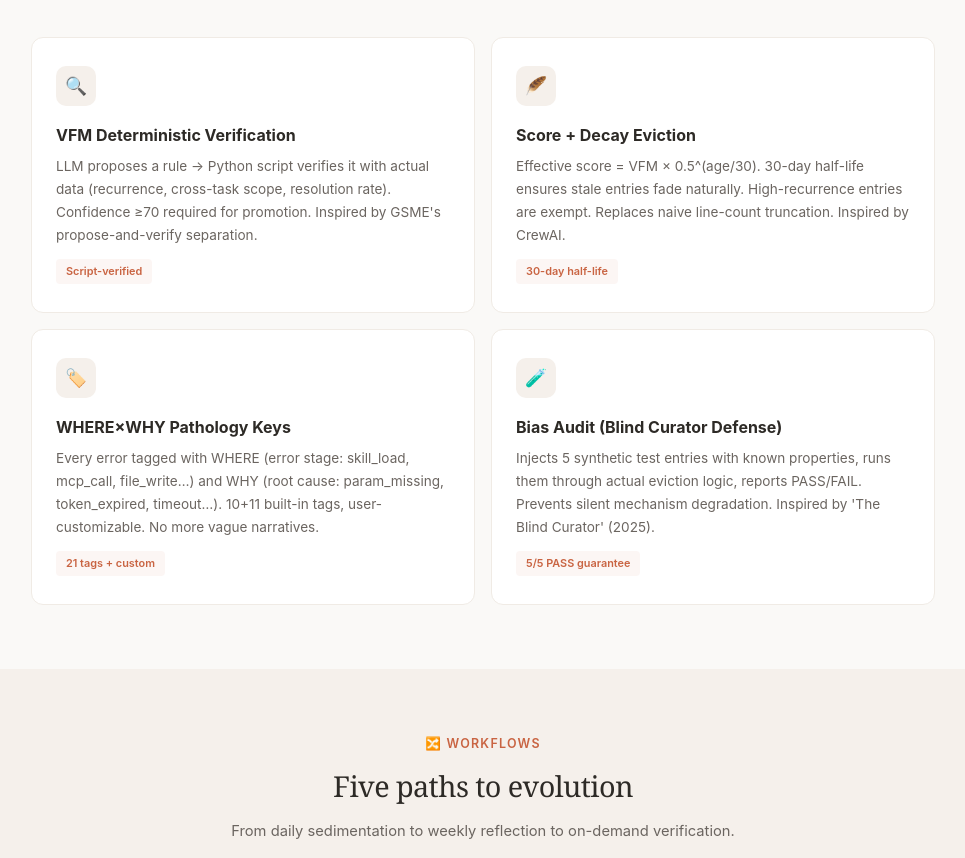
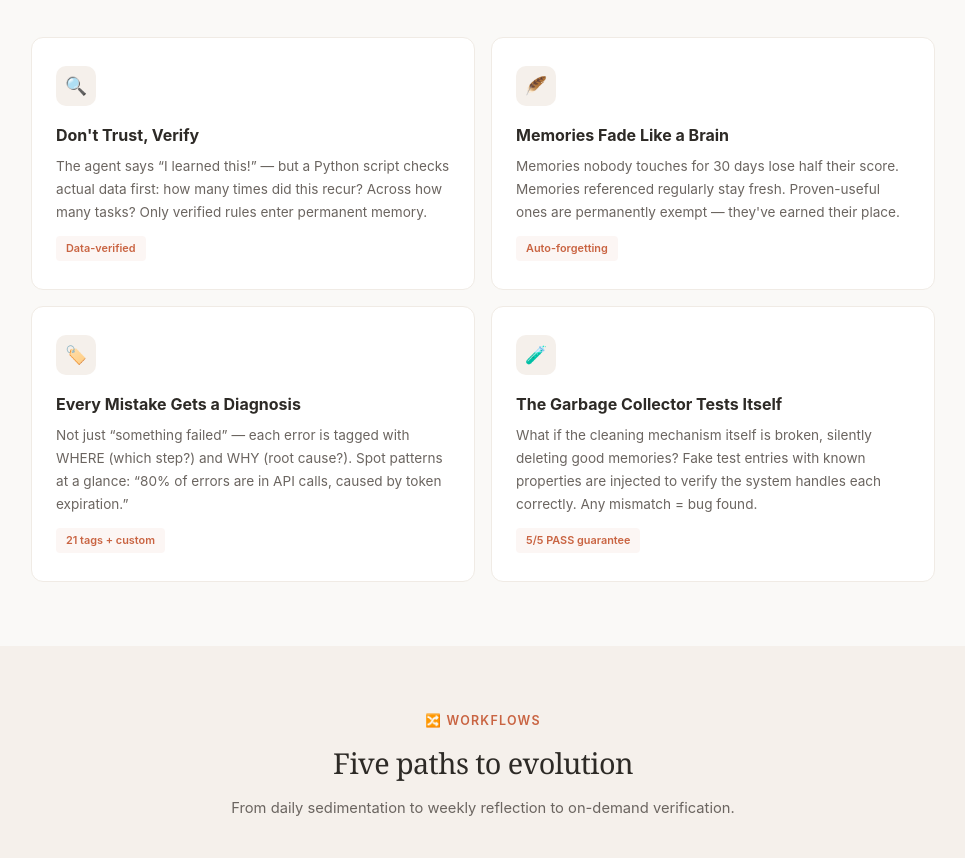
Before and after one commit to muippt/mu-self-evolve, a plain HTML site: page index.html in a window 1280 px wide. Shown: the part 881-1739 px from the top of the page, without its empty margins (157-1122 px from the left). Drawn offline with Linux system fonts and the light colour scheme.

Commit message:
refactor: rewrite Core Highlights for accessibility
Replace academic jargon with plain-language analogies:
- 'VFM Deterministic Verification' → 'Don't Trust, Verify'
- 'Score + Decay Eviction' → 'Memories Fade Like a Brain'
- 'WHERE×WHY Pathology Keys' → 'Every Mistake Gets a Diagnosis'
- 'Bias Audit (Blind Curator Defense)' → 'The Garbage Collector Tests Itself'

Updated in README.md, README_CN.md, and index.html (Landing Page).

```diff
--- a/index.html
+++ b/index.html
@@ -174,26 +174,26 @@ footer{padding:40px 0;border-top:1px solid var(--border-light);background:var(--
 <div class="cards-grid">
 <div class="card">
 <div class="card-icon">🔍</div>
-<h3><span data-en="VFM Deterministic Verification" data-zh="VFM 确定性验算">VFM 确定性验算</span></h3>
-<p><span data-en="LLM proposes a rule → Python script verifies it with actual data (recurrence, cross-task scope, resolution rate). Confidence ≥70 required for promotion. Inspired by GSME's propose-and-verify separation." data-zh="LLM 提议规则 → Python 脚本用实际数据验证（复现次数、跨任务数、解决率）。置信度≥70 才能提升。受 GSME 提议与验证分离启发。">LLM 提议规则 → Python 脚本用实际数据验证（复现次数、跨任务数、解决率）。置信度≥70 才能提升。受 GSME 提议与验证分离启发。</span></p>
-<div class="card-tag"><span data-en="Script-verified" data-zh="脚本验证">脚本验证</span></div>
+<h3><span data-en="Don't Trust, Verify" data-zh="别光听 AI 自己说">别光听 AI 自己说</span></h3>
+<p><span data-en="The agent says “I learned this!” — but a Python script checks actual data first: how many times did this recur? Across how many tasks? Only verified rules enter permanent memory." data-zh="Agent 说「我学到了！」——但 Python 脚本先查实际数据：复现了几次？跨了几个任务？只有验过的规则才能进永久记忆。">Agent 说「我学到了！」——但 Python 脚本先查实际数据：复现了几次？跨了几个任务？只有验过的规则才能进永久记忆。</span></p>
+<div class="card-tag"><span data-en="Data-verified" data-zh="数据验证">数据验证</span></div>
 </div>
 <div class="card">
 <div class="card-icon">🪶</div>
-<h3><span data-en="Score + Decay Eviction" data-zh="评分+衰减淘汰">评分+衰减淘汰</span></h3>
-<p><span data-en="Effective score = VFM × 0.5^(age/30). 30-day half-life ensures stale entries fade naturally. High-recurrence entries are exempt. Replaces naive line-count truncation. Inspired by CrewAI." data-zh="有效分 = VFM × 0.5^(age/30)。30天半衰期确保过时条目自然消退。高复现条目豁免。替代简单行数截断。受 CrewAI 启发。">有效分 = VFM × 0.5^(age/30)。30天半衰期确保过时条目自然消退。高复现条目豁免。替代简单行数截断。受 CrewAI 启发。</span></p>
-<div class="card-tag"><span data-en="30-day half-life" data-zh="30天半衰期">30天半衰期</span></div>
+<h3><span data-en="Memories Fade Like a Brain" data-zh="记忆会像人脑一样遗忘">记忆会像人脑一样遗忘</span></h3>
+<p><span data-en="Memories nobody touches for 30 days lose half their score. Memories referenced regularly stay fresh. Proven-useful ones are permanently exempt — they've earned their place." data-zh="30 天没人碰的记忆分数减半。被引用的记忆保持新鲜。证明有用的记忆永久豁免——它们已赢得自己的位置。">30 天没人碰的记忆分数减半。被引用的记忆保持新鲜。证明有用的记忆永久豁免——它们已赢得自己的位置。</span></p>
+<div class="card-tag"><span data-en="Auto-forgetting" data-zh="自动遗忘">自动遗忘</span></div>
 </div>
 <div class="card">
 <div class="card-icon">🏷️</div>
-<h3><span data-en="WHERE×WHY Pathology Keys" data-zh="WHERE×WHY 病理键">WHERE×WHY 病理键</span></h3>
-<p><span data-en="Every error tagged with WHERE (error stage: skill_load, mcp_call, file_write…) and WHY (root cause: param_missing, token_expired, timeout…). 10+11 built-in tags, user-customizable. No more vague narratives." data-zh="每条错误标注 WHERE（出错环节：skill_load、mcp_call、file_write…）和 WHY（根因：param_missing、token_expired、timeout…）。10+11 内置标签，支持自定义。告别模糊叙事。">每条错误标注 WHERE（出错环节：skill_load、mcp_call、file_write…）和 WHY（根因：param_missing、token_expired、timeout…）。10+11 内置标签，支持自定义。告别模糊叙事。</span></p>
+<h3><span data-en="Every Mistake Gets a Diagnosis" data-zh="每个错误都有病历">每个错误都有病历</span></h3>
+<p><span data-en="Not just “something failed” — each error is tagged with WHERE (which step?) and WHY (root cause?). Spot patterns at a glance: “80% of errors are in API calls, caused by token expiration.”" data-zh="不只是「出错了」——每条错误标注 WHERE（哪一步？）和 WHY（为什么？）。一眼看出规律：「80% 的错误都在 API 调用，根因都是 token 过期。」">不只是「出错了」——每条错误标注 WHERE（哪一步？）和 WHY（为什么？）。一眼看出规律：「80% 的错误都在 API 调用，根因都是 token 过期。」</span></p>
 <div class="card-tag"><span data-en="21 tags + custom" data-zh="21标签+自定义">21标签+自定义</span></div>
 </div>
 <div class="card">
 <div class="card-icon">🧪</div>
-<h3><span data-en="Bias Audit (Blind Curator Defense)" data-zh="评委偏差审计（盲人策展人防御）">评委偏差审计（盲人策展人防御）</span></h3>
-<p><span data-en="Injects 5 synthetic test entries with known properties, runs them through actual eviction logic, reports PASS/FAIL. Prevents silent mechanism degradation. Inspired by 'The Blind Curator' (2025)." data-zh="注入5条已知属性的合成测试条目，用实际淘汰逻辑运行，报告PASS/FAIL。防止淘汰机制静默失效。受「盲人策展人」(2025) 启发。">注入5条已知属性的合成测试条目，用实际淘汰逻辑运行，报告PASS/FAIL。防止淘汰机制静默失效。受「盲人策展人」(2025) 启发。</span></p>
+<h3><span data-en="The Garbage Collector Tests Itself" data-zh="清道夫会给自己做体检">清道夫会给自己做体检</span></h3>
+<p><span data-en="What if the cleaning mechanism itself is broken, silently deleting good memories? Fake test entries with known properties are injected to verify the system handles each correctly. Any mismatch = bug found." data-zh="如果清理机制本身坏了，在默默删好记忆呢？注入已知属性的假测试条目，验证系统是否正确处理每条。任何不匹配 = 发现 bug。">如果清理机制本身坏了，在默默删好记忆呢？注入已知属性的假测试条目，验证系统是否正确处理每条。任何不匹配 = 发现 bug。</span></p>
 <div class="card-tag"><span data-en="5/5 PASS guarantee" data-zh="5/5 PASS 保障">5/5 PASS 保障</span></div>
 </div>
 </div>
```
Also changed, not shown: 2 other files.
